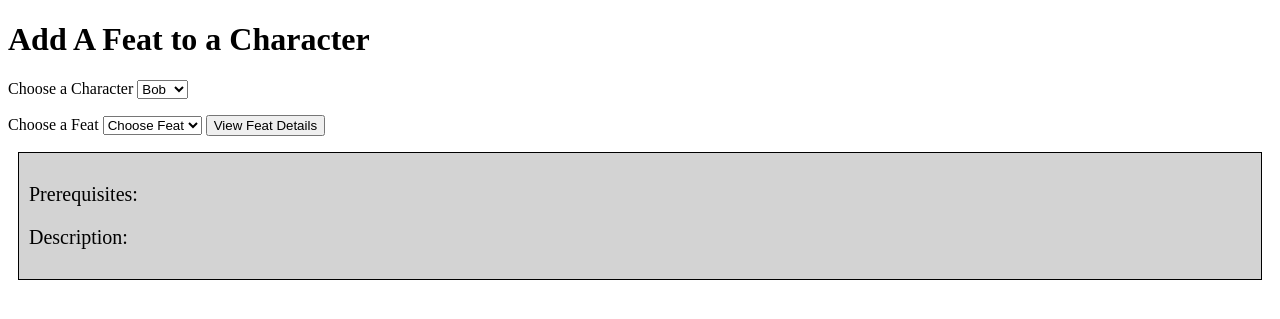
After one commit to LawrenceHierlmeier/Super-D-and-Database, a Flask app: page /add_feat_to_character in a window 1280 px wide. The commit adds this page. Shown: the top 319 px of the page. Run offline with Flask 2, Linux system fonts and the light colour scheme.

Commit message:
added more html pages

```diff
--- a/application/app.py
+++ b/application/app.py
@@ -12,7 +12,8 @@ nav.Bar('top', [
     nav.Item('Home', 'home'),
     nav.Item('Characters', 'character_list'),
     nav.Item('Add Character', 'insert_character'),
-    nav.Item('Add Campaign', 'insert_campaign')
+    nav.Item('Add Campaign', 'insert_campaign'),
+    nav.Item('Add Feat to Character', 'character_feat')
 ])
 
 
@@ -54,5 +55,20 @@ def insert_campaign():
         NPCS = request.form['NPCS']
     return render_template('add_campaign.html')
 
+@app.route('/add_feat_to_character', methods=["GET", "POST"])
+def character_feat():
+    feat_attributes = {'Prereq': "",
+                       'Description': ""}
+    if request.method == "GET":
+        characters = ["Bob", "John", "Drax"]
+        feats = ["Strong", "Agile", "Quick"]
+    if request.method == "POST":
+        chosen_name = request.form['chosen_name']
+        chosen_feat = request.form['chosen_feat']
+        feat_attributes = {'Prereq': "Level 12",
+                           'Description': "Agile"}
+    return render_template('add_feat_to_character.html', characters=characters, feats=feats,
+                           feat_prereq=feat_attributes['Prereq'], feat_description=feat_attributes['Description'])
+
 if __name__ == '__main__':
     app.run(debug=True)
--- a/application/templates/add_campaign.html
+++ b/application/templates/add_campaign.html
@@ -6,7 +6,7 @@
     <h1>Add A Campaign</h1>
 </head>
 <body>
-<form action="/insert_character" method="POST">
+<form action="/insert_character" method="POST" onsubmit="">
     <p>Name <input type="text" name="Name" placeholder="Enter the campaign name"/></p>
     <p>Region <input type="text" name="Region" placeholder="Enter the campaign region"/></p>
     <p>Number of NPCS <input type="number" name="NPCS" min="0" placeholder="Enter the number of NPCS" </p>
--- /dev/null
+++ b/application/templates/add_feat_to_character.html
@@ -0,0 +1,37 @@
+<!DOCTYPE html>
+<html lang="en">
+<head>
+    <meta charset="UTF-8">
+    <title>Add Feat to Character</title>
+    <h1>Add A Feat to a Character</h1>
+</head>
+<body>
+<p>Choose a Character
+    <select id="chosen_name" name="characters" method="GET" action="/">
+        {% for char in characters %}
+            <option value="{{char}}">{{char}}</option>
+        {% endfor %}
+    </select>
+</p>
+
+<p>Choose a Feat
+    <select id="chosen_feat" name="feats" method="GET" action="/">
+        <option hidden="">Choose Feat</option>
+        {% for feat in feats %}
+            <option value="{{feat}}">{{feat}}</option>
+        {% endfor %}
+    </select>
+    <input type="submit" id="feat_details" value="View Feat Details" formmethod="POST">
+</p>
+<p>
+    <div style="background: lightgray;
+                font-size: 20px;
+                padding: 10px;
+                border: 1px solid black;
+                margin: 10px;">
+    <p>Prerequisites: {{feat_prereq}}</p>
+    <p>Description: {{feat_description}}</p>
+    </div>
+</p>
+</body>
+</html>
```
